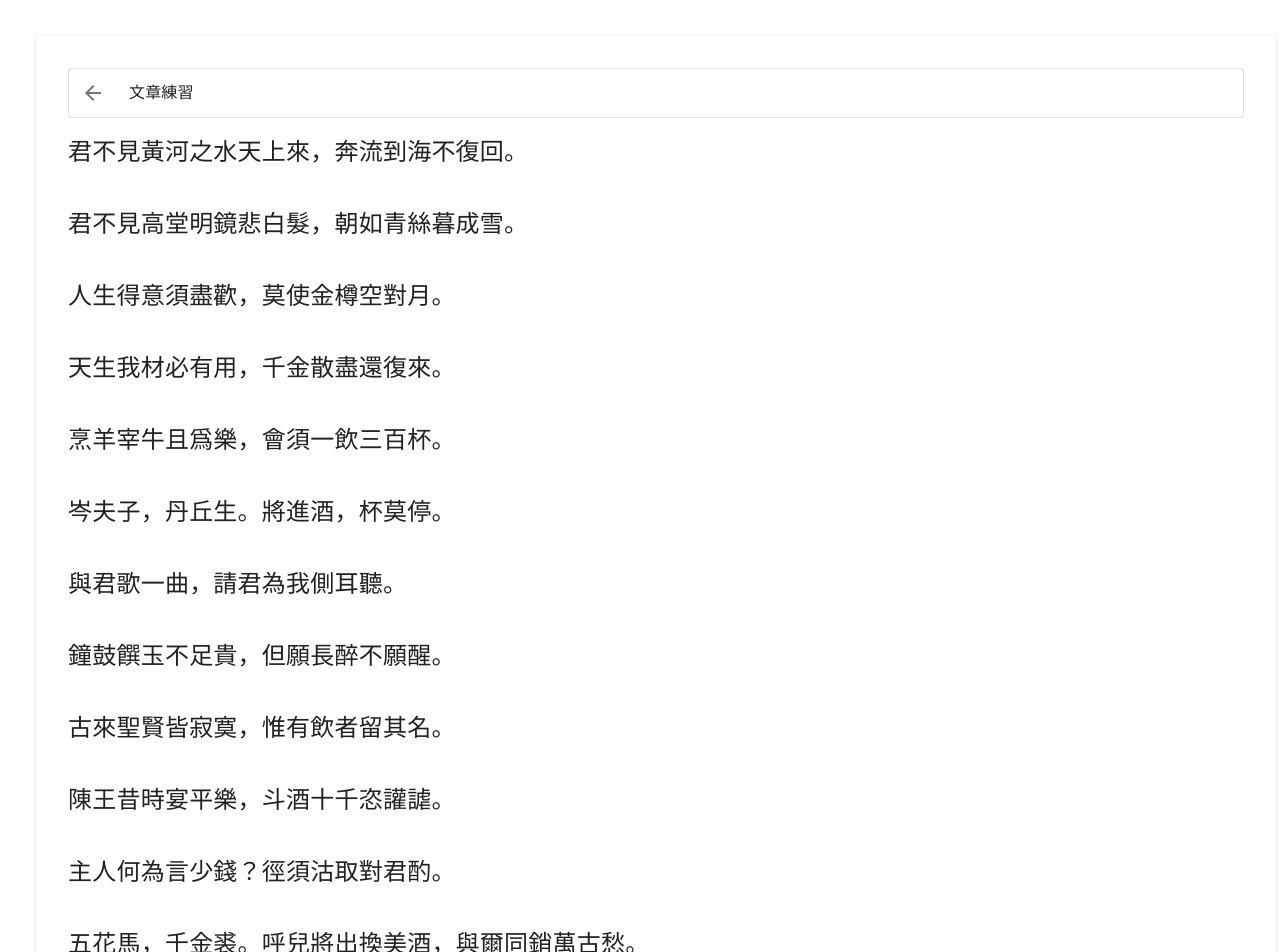
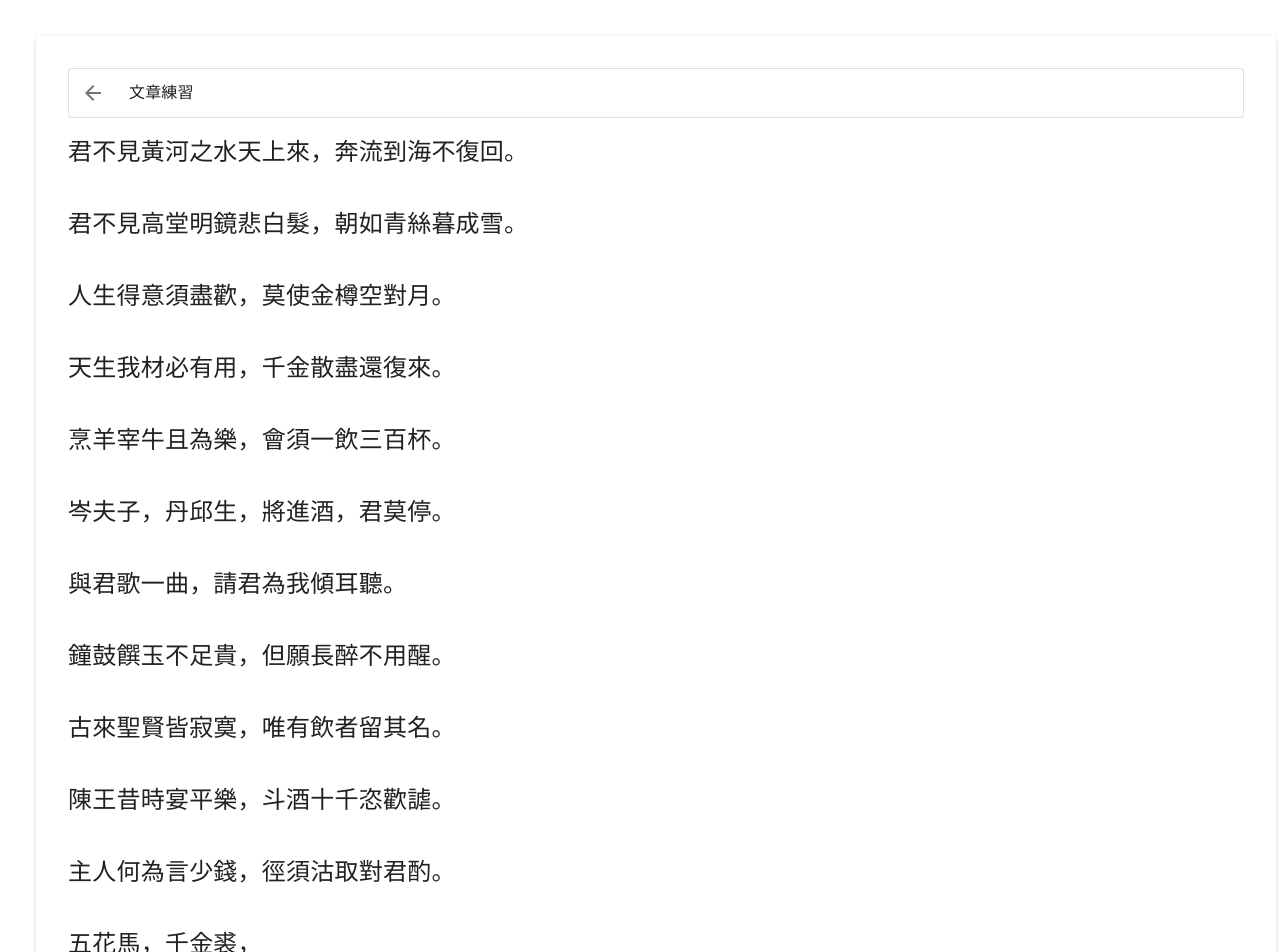
Before and after one commit to altg-star/learn-chong-kit, a React (Create React App) app: page /article-practice in a window 1280 px wide. Shown: the top 952 px of the page. Built offline with nearby package versions, Linux system fonts and the light colour scheme.

Commit message:
update: - chong kit mapping table update - bug fix for typing same characters

```diff
--- a/src/views/ArticlePractice/ArticlePracticeIndex.tsx
+++ b/src/views/ArticlePractice/ArticlePracticeIndex.tsx
@@ -7,14 +7,15 @@ const wine = `君不見黃河之水天上來，奔流到海不復回。
 君不見高堂明鏡悲白髮，朝如青絲暮成雪。
 人生得意須盡歡，莫使金樽空對月。
 天生我材必有用，千金散盡還復來。
-烹羊宰牛且爲樂，會須一飲三百杯。
-岑夫子，丹丘生。將進酒，杯莫停。
-與君歌一曲，請君為我側耳聽。
-鐘鼓饌玉不足貴，但願長醉不願醒。
-古來聖賢皆寂寞，惟有飲者留其名。
-陳王昔時宴平樂，斗酒十千恣讙謔。
-主人何為言少錢？徑須沽取對君酌。
-五花馬，千金裘。呼兒將出換美酒，與爾同銷萬古愁。`
+烹羊宰牛且為樂，會須一飲三百杯。
+岑夫子，丹邱生，將進酒，君莫停。
+與君歌一曲，請君為我傾耳聽。
+鐘鼓饌玉不足貴，但願長醉不用醒。
+古來聖賢皆寂寞，唯有飲者留其名。
+陳王昔時宴平樂，斗酒十千恣歡謔。
+主人何為言少錢，徑須沽取對君酌。
+五花馬，千金裘，
+呼兒將出換美酒，與爾同銷萬古愁。`
 
 const Line = styled(Typography)`
     font-size: 24px;
@@ -62,7 +63,14 @@ const ArticlePracticeIndex: React.FunctionComponent = () => {
         <ArticleContainer
             title="文章練習"
             previousPath="/"
-            setCharacter={(str) => setCharacter(str)}
+            setCharacter={(str) => {
+                if (str === character) {
+                    handleNextLine(str);
+                    forceUpdate();
+                } else {
+                    setCharacter(str);
+                }
+            }}
             handleBackSpaceOnDown={() => handleBackSpaceOnDown()}
         >
             <div style={{ paddingLeft: "16px" }}>
```
Also changed, not shown: src/constants/character-mapping.json.
